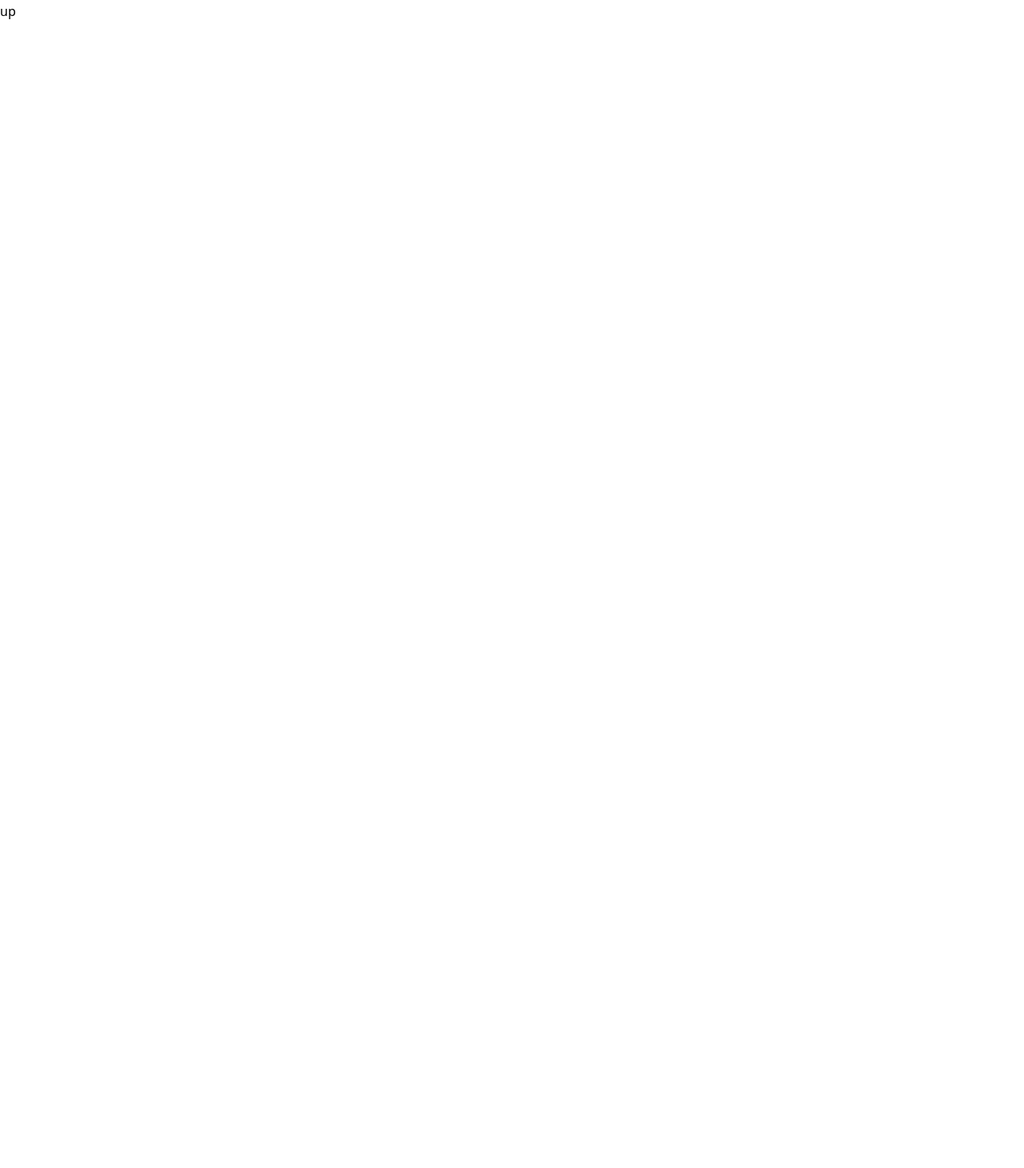
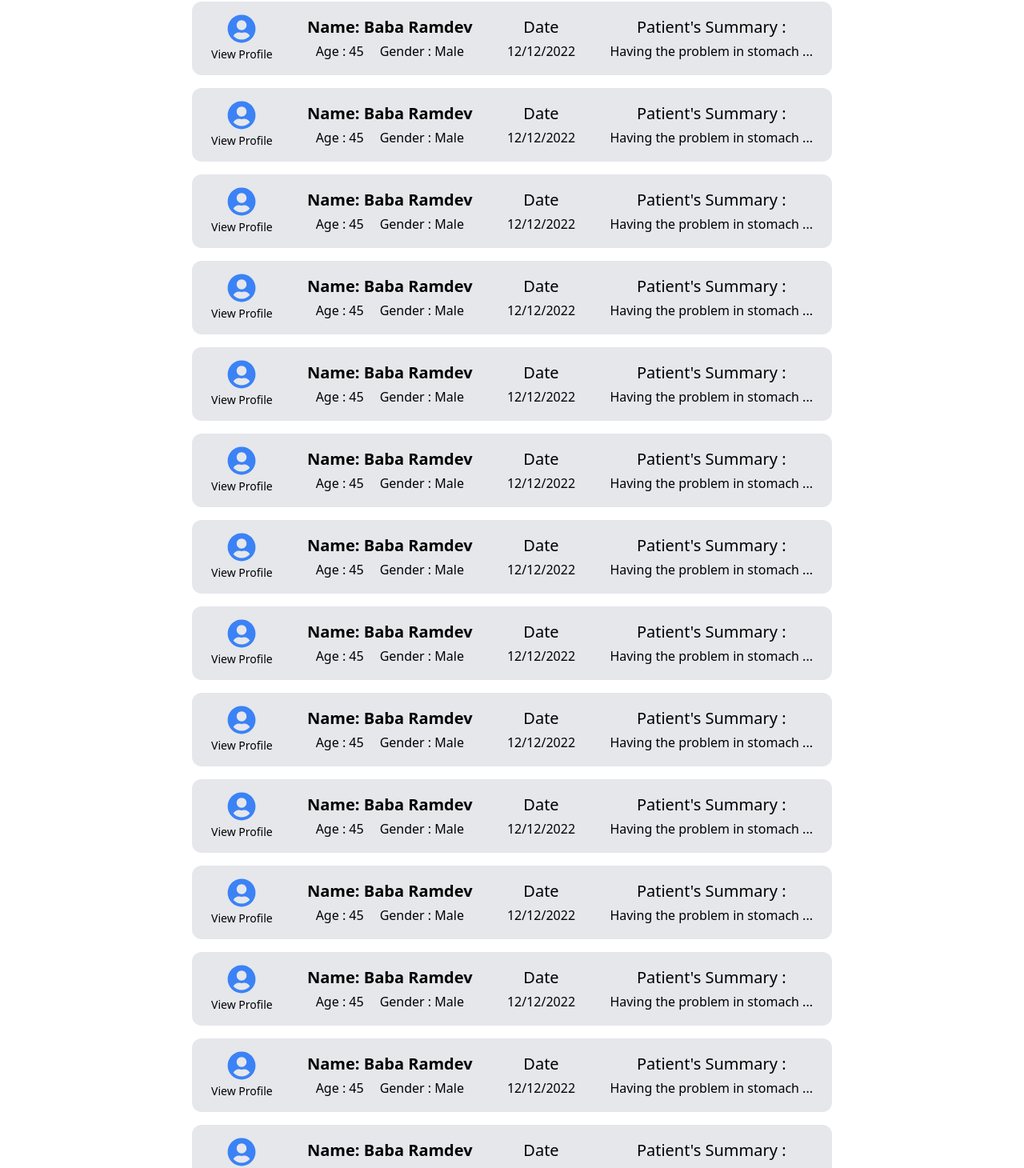
Before and after one commit to Naveen-Karanamu/Aayuhu-health-webapp, a React (Create React App) app in the folder front/: page /request/1/upcoming in a window 1280 px wide. Shown: the part 160-1620 px from the top of the page at 80% size. Before the commit the page ends 800 px from the top, so only its background shows below. Built offline with nearby package versions, Linux system fonts and the light colour scheme.

Commit message:
Built: Upcoming Requests page

```diff
--- a/front/src/Components/pages/Requests/Upcoming.Requests.jsx
+++ b/front/src/Components/pages/Requests/Upcoming.Requests.jsx
@@ -1,9 +1,26 @@
 import React from 'react'
 
-export const UpcomingRequests = () => {
+// Icons
+import { FaUserCircle } from "react-icons/fa"
+import PastCards from './Cards/Past.Cards'
+
+const UpcomingRequests = () => {
   return (
-    <div>
-        up
+    <div className='flex flex-col gap-3 md:gap-4'>
+      <PastCards />
+      <PastCards />
+      <PastCards />
+      <PastCards />
+      <PastCards />
+      <PastCards />
+      <PastCards />
+      <PastCards />
+      <PastCards />
+      <PastCards />
+      <PastCards />
+      <PastCards />
+      <PastCards />
+      <PastCards />
     </div>
   )
 }
```
